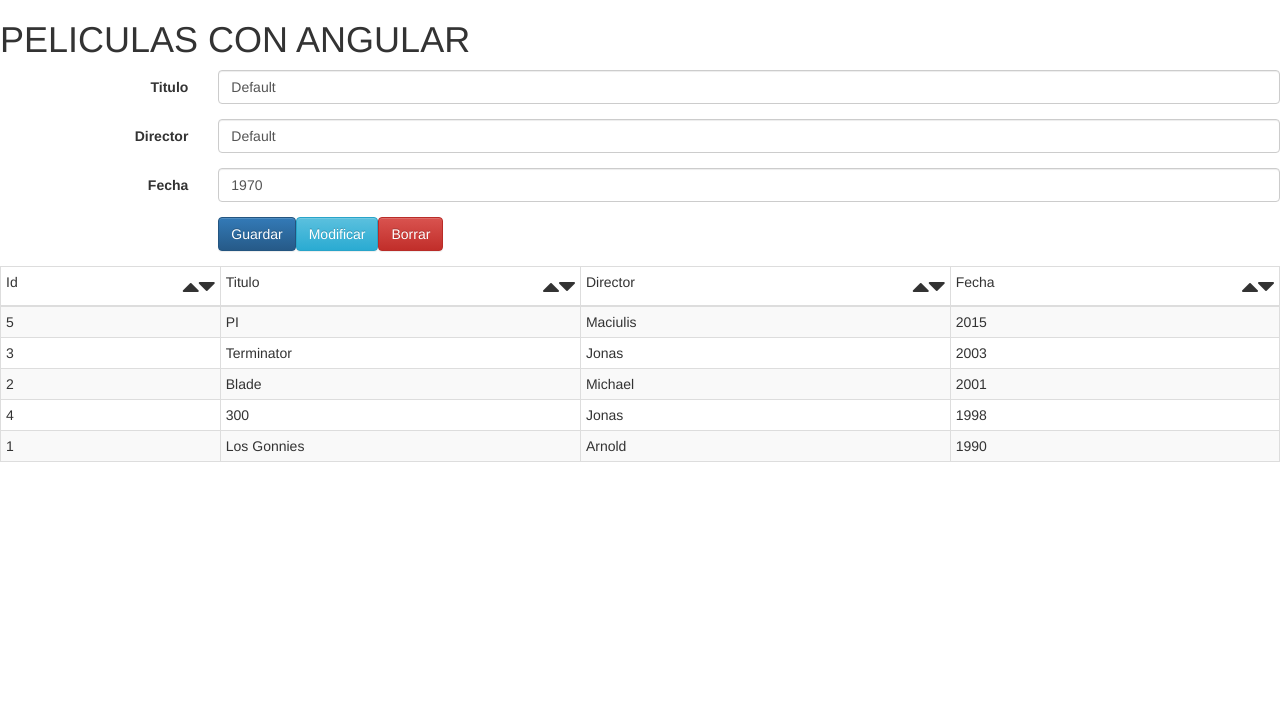
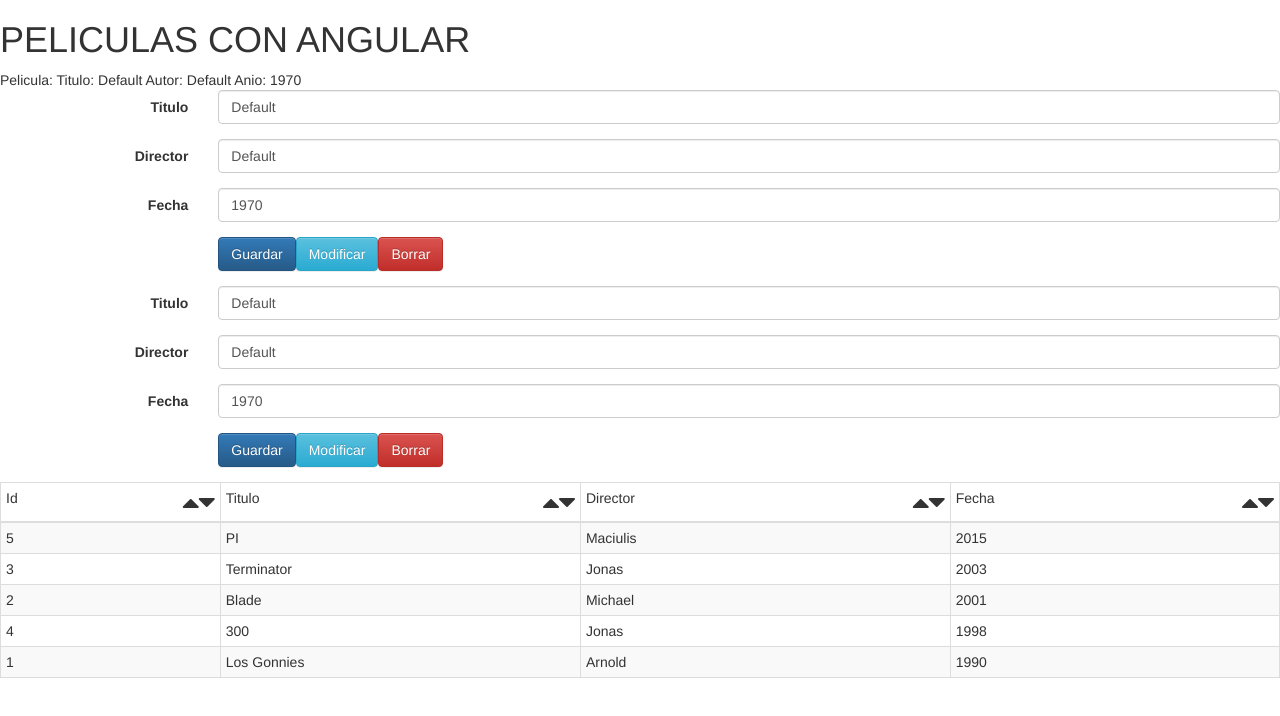
Before and after one commit to ivs1980project/mean-stack-peliculas, an Angular app in the folder angular-films/videoclub/: page / in a window 1280 px wide. Shown: the top 716 px of the page. Built offline with nearby package versions, Linux system fonts and the light colour scheme.

Commit message:
Data binding form

```diff
--- a/angular-films/videoclub/src/app/app.module.ts
+++ b/angular-films/videoclub/src/app/app.module.ts
@@ -5,11 +5,13 @@ import { HttpModule } from '@angular/http';
 
 import { AppComponent } from './app.component';
 import { FilmStoreComponent } from './film-store/film-store.component';
+import { FilmFormComponent } from './film-form/film-form.component';
 
 @NgModule({
   declarations: [
     AppComponent,
-    FilmStoreComponent
+    FilmStoreComponent,
+    FilmFormComponent
   ],
   imports: [
     BrowserModule,
--- /dev/null
+++ b/angular-films/videoclub/src/app/film-form/film-form.component.html
@@ -0,0 +1,30 @@
+<form #form="ngForm" class="form-horizontal" role="form">{{film}}
+  <div class="form-group">
+    <label for="titulo" class="col-sm-2 control-label">Titulo</label>
+    <div class="col-sm-10">
+      <input type="text" class="form-control" id="form-titulo" placeholder="Introduzca titulo" pattern="/[0-9]{7,8}[A-Z]+/" #titulo="ngModel"
+        name="titulo" [(ngModel)]="film.titulo" required/>
+    </div>
+  </div>
+  <div class="form-group">
+    <label for="director" class="col-sm-2 control-label">Director</label>
+    <div class="col-sm-10">
+      <input type="director" class="form-control" id="form-director" placeholder="Director" #autor="ngModel" name="autor" [(ngModel)]="film.autor"
+        required/>
+    </div>
+  </div>
+  <div class="form-group">
+    <label for="fecha" class="col-sm-2 control-label">Fecha</label>
+    <div class="col-sm-10">
+      <input type="fecha" class="form-control" id="form-fecha" placeholder="Fecha" #anio="ngModel" name="anio" [(ngModel)]="film.anio"
+        required/>
+    </div>
+  </div>
+  <div class="form-group">
+    <div class="col-sm-offset-2 col-sm-10 centered">
+      <input type="button" (click)="addFilm(film)" id="save" class="btn btn-primary" value="Guardar" />
+      <input type="button" (click)="modifyFilm(film)" id="modify" class="btn btn-info" value="Modificar" />
+      <input type="button" (click)="deleteFilm(film)" id="delete" class="btn btn-danger" value="Borrar" />
+    </div>
+  </div>
+</form>
--- /dev/null
+++ b/angular-films/videoclub/src/app/film-form/film-form.component.ts
@@ -0,0 +1,22 @@
+import { Component, OnInit } from '@angular/core';
+import { Film } from '../modelo/film';
+
+@Component({
+  selector: 'app-film-form',
+  templateUrl: './film-form.component.html',
+  styleUrls: ['./film-form.component.css'],
+  inputs: ['film']
+})
+export class FilmFormComponent implements OnInit {
+
+  /* constructor(private film: Film) {
+     this.film = new Film(0, "Default", "", 1970);
+   }
+ */
+  constructor() { }
+
+  ngOnInit() {
+
+  }
+
+}
--- a/angular-films/videoclub/src/app/film-store/film-store.component.html
+++ b/angular-films/videoclub/src/app/film-store/film-store.component.html
@@ -1,9 +1,11 @@
 <link href="css/bootstrap.min.css" rel="stylesheet">
 
 <h1>PELICULAS CON ANGULAR</h1>
+<span let film hidden="true"></span>
+<app-film-form [film]="film">Loading...</app-film-form>
 
-<!--  <app-film-form>Loading...</app-film-form>
-  <app-film-table>Loading...</app-film-table>
+
+<!--    <app-film-table>Loading...</app-film-table>
 -->
 
 <form #form="ngForm" class="form-horizontal" role="form">
@@ -38,8 +40,6 @@
 </form>
 
 
-
-
 <table id="film-table" class="table table-striped table-bordered table-hover table-condensed">
 	<thead>
 		<tr>
@@ -62,11 +62,12 @@
 		</tr>
 	</thead>
 	<tbody>
-		<tr *ngFor="let film of filmStore" (click)="onRowClick(film)">
-			<td>{{film.id}}</td>
-			<td>{{film.titulo}}</td>
-			<td>{{film.autor}}</td>
-			<td>{{film.anio}}</td>
+		<tr *ngFor="let filmActual of filmStore" (click)="onRowClick(film)">
+			<td>{{filmActual.id}}</td>
+			<td>{{filmActual.titulo}}</td>
+			<td>{{filmActual.autor}}</td>
+			<td>{{filmActual.anio}}</td>
 		</tr>
+
 	</tbody>
 </table>
--- a/angular-films/videoclub/src/app/film-store/film-store.component.ts
+++ b/angular-films/videoclub/src/app/film-store/film-store.component.ts
@@ -19,6 +19,7 @@ export class FilmStoreComponent implements OnInit {
 
   ngOnInit() {
   }
+
 
 
   addFilm(film) {
--- a/angular-films/videoclub/src/app/modelo/film.ts
+++ b/angular-films/videoclub/src/app/modelo/film.ts
@@ -4,7 +4,7 @@ export class Film {
         private autor: string, private anio: number) {
     }
     toString(): string {
-        return "Libro: \n\tTitulo: " + this.titulo +
+        return "Pelicula: \n\tTitulo: " + this.titulo +
             "\n\tAutor: " + this.autor + "\n\tAnio: " + this.anio;
     }
     setTitulo(titulo: string): void {
```
Also changed, not shown: angular-films/videoclub/src/app/film-form/film-form.component.css (added), 1 other file (tests, documents, lock files or other folders).
